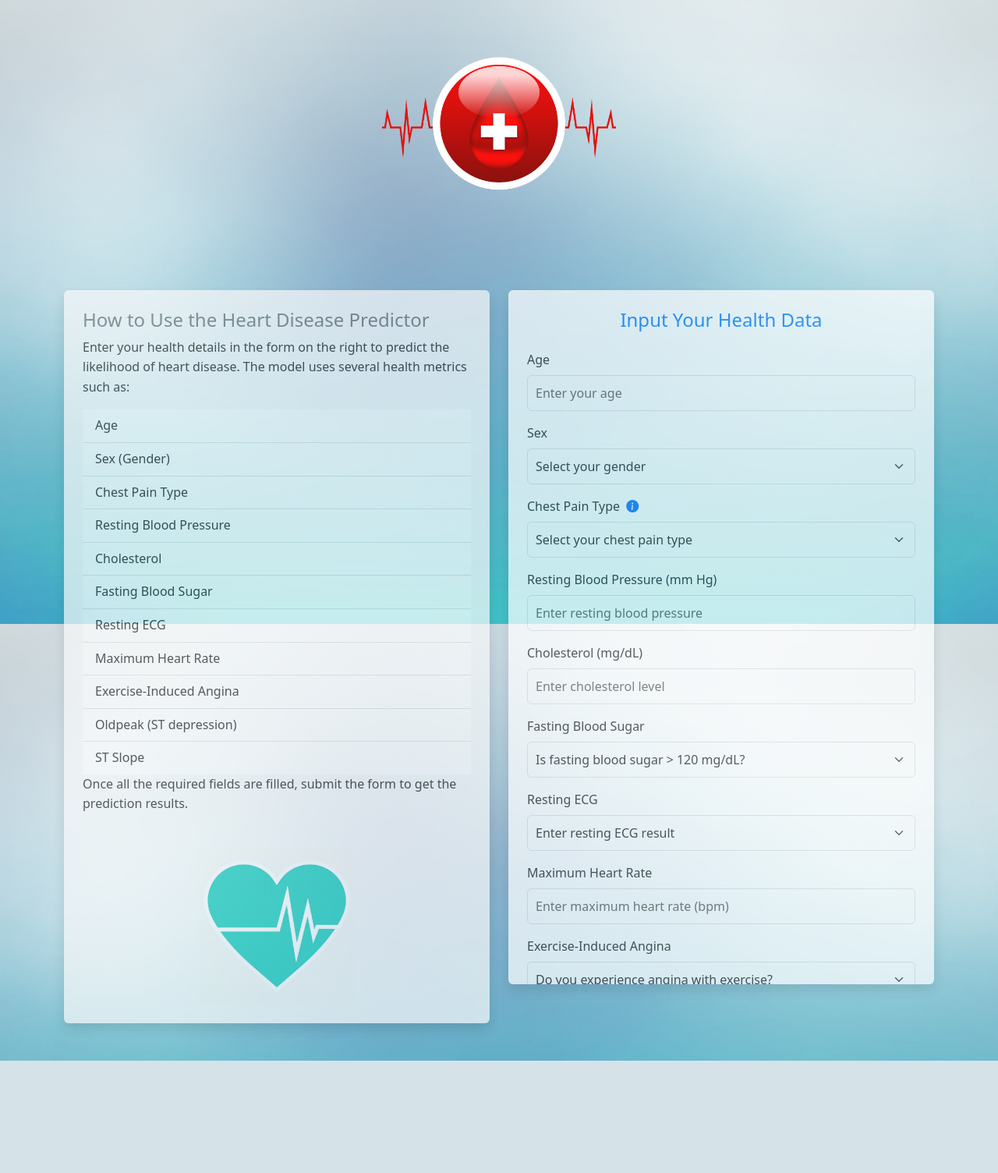
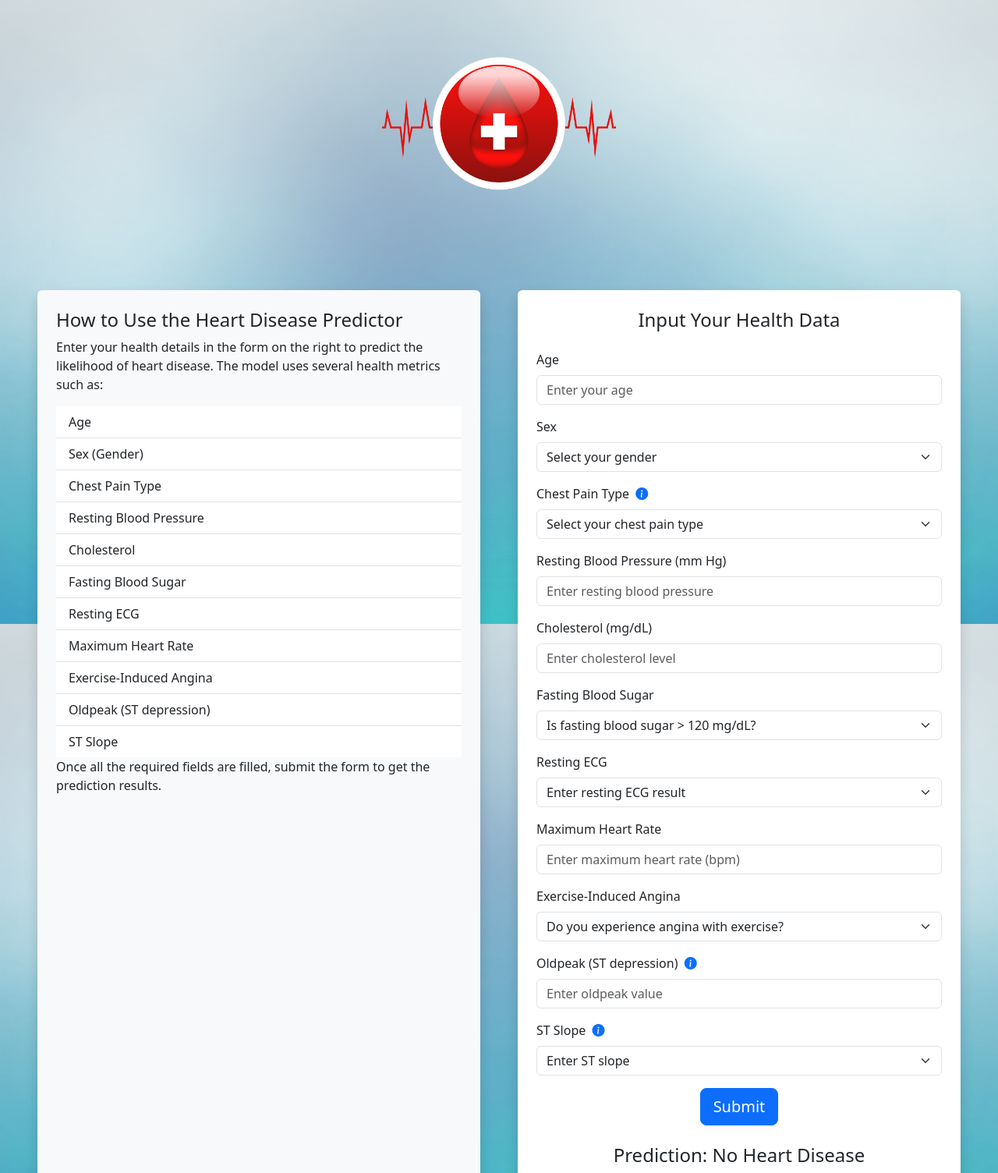
Before and after one commit to eric-h-123/flask-heart-app, a Flask app: page / in a window 1280 px wide. Shown: the top 1504 px of the page at 78% size. Before the commit the page ends 1360 px from the top, so only its background shows below. Run offline with Flask 3, Linux system fonts and the light colour scheme; parts of the project's set-up code (start-up, migrations or seed data) failed here and were passed over.

Commit message:
Implement flexbox layout and bootstrap horizontal padding

```diff
--- a/heart_app_copy/static/css/styles.css
+++ b/heart_app_copy/static/css/styles.css
@@ -5,75 +5,38 @@
     background-attachment: fixed; /* Keeps the image in place when scrolling */
     background-position: center; /* Centers the image */
 }
-.info-section {
-    overflow-y: auto;  /* Enable scrolling for the text */
-    background-color: #f8f9fa;
-    opacity: .7;
+
+.container {
+    max-width: 100%;
 }
 
-.info-text {
-    font-size: 1rem;
-    line-height: 1.6;
+.row {
+    display: flex; /* Enables flex layout */
+    align-items: stretch;
 }
 
-.info-section h2 {
-    font-size: 1.5rem;
-    color: #6c757d;
+.info-section,
+.form-section {
+    flex: 1; /* Ensures both sections take up equal width */
+    display: flex;
+    flex-direction: column;
+    min-height: 100%;
+    padding: 20px;
+    background-color: #fff;
+
 }
 
-.image-container {
-    display: flex;
-    justify-content: center;
-    padding-top: 20px;
+.info-section {
+    overflow-y: auto;
 }
 
-.image-container img {
-    width: auto;
-    max-width: 100%;
-    height: auto;
-    max-height: none;
-    object-fit: contain; /* Ensures the image scales without distortion */
+.form-section {
+    overflow-y: auto;
 }
 
-
-.form-section {
-    background-color: #fff;
-    max-height: 890px;
-    overflow-y: auto; /* Enable vertical scrolling */
-    opacity: .7;
-}
-
-
+.info-section h2,
 .form-section h2 {
     font-size: 1.5rem;
-    color: #007bff;
-}
-
-.form-control, .form-select {
-    font-size: 1rem;
-    padding: 10px;
-}
-
-.btn-primary {
-    background-color: #007bff;
-    border-color: #007bff;
-}
-
-.btn-primary:hover {
-    background-color: #0056b3;
-    border-color: #0056b3;
-}
-
-/* Ensure the image fills the width of its container but retains its aspect ratio */
-.info-section img {
-    width: 100%;
-    height: auto;
-    max-height: 200px;
-}
-
-.tooltip .tooltip-inner {
-    max-width: 325px !important;
-    text-align: left;
 }
 
 .logo {
@@ -81,3 +44,16 @@
     height: auto;
     margin: 0;
 }
+
+.header {
+    display: flex;
+    justify-content: center;
+    align-items: center;
+    padding: 0;
+    margin: 0;
+}
+
+.tooltip .tooltip-inner {
+    max-width: 325px !important;
+    text-align: left;
+}
--- a/heart_app_copy/templates/index.html
+++ b/heart_app_copy/templates/index.html
@@ -14,8 +14,8 @@
     <header class="header text-center my-1">
         <img src="{{ url_for('static', filename='images/header.png') }}" alt="Heart Logo" class="logo">
     </header>
-    <div class="container py-5">
-        <div class="row">
+    <div class="container px-5 py-5">
+        <div class="row align-items-stretch gx-5">
             <!-- Left Column: Info Section -->
             <div class="col-lg-6">
                 <div class="info-section bg-light p-4 rounded shadow">
@@ -41,12 +41,6 @@
                         <p>
                             Once all the required fields are filled, submit the form to get the prediction results.
                         </p>
-                    </div>
-                    <!-- Move the image outside of the scrollable content -->
-                    <div class="mt-4 text-center">
-                        <div class="image-container">
-                            <img src="{{ url_for('static', filename='images/heart_turqoise.jpg') }}" alt="Heart Health" class="img-fluid rounded">
-                        </div>
                     </div>
                 </div>
             </div>
```
